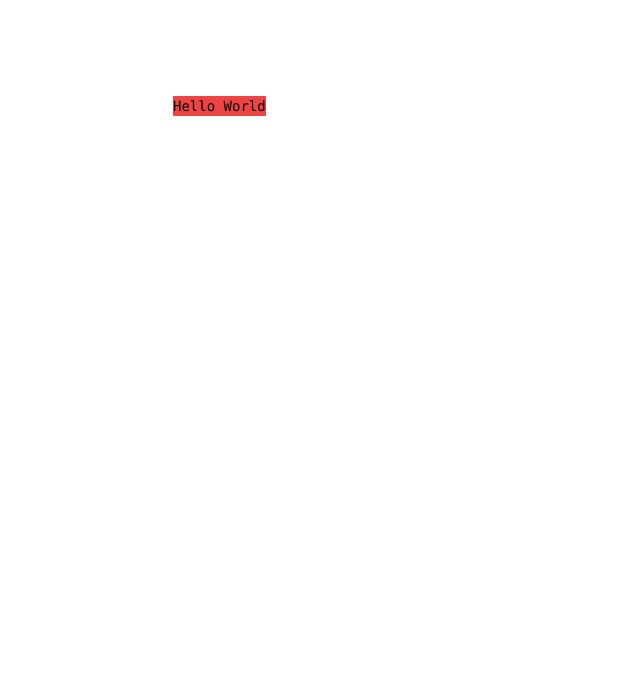
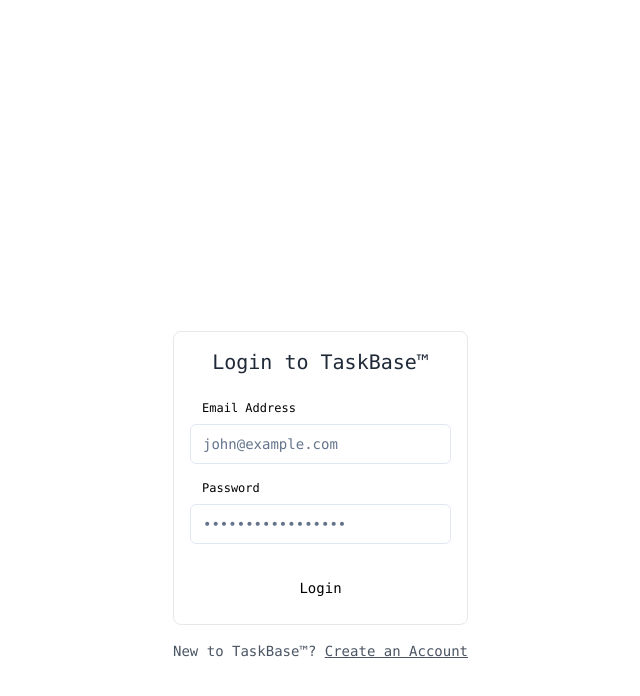
Before and after one commit to mobihack/taskbase-app, a Next.js app: page /auth/login in a window 1280 px wide. Shown: the top 696 px of the page, without its empty margins (19-659 px from the left). Built offline with nearby package versions, Linux system fonts and the light colour scheme.

Commit message:
init: initial design for login page

```diff
--- a/src/views/auth/LoginPage/LoginPage.tsx
+++ b/src/views/auth/LoginPage/LoginPage.tsx
@@ -1,3 +1,60 @@
+import { Button } from "@/components";
+import { CONFIG } from "@/config";
+import { FormField } from "@/containers";
+import clsx from "clsx";
+import Link from "next/link";
+import { SubmitHandler, useForm } from "react-hook-form";
+
 export const LoginPage = (): JSX.Element => {
-  return <div className="bg-red-500">Hello World</div>;
+  const { register, handleSubmit } = useForm({
+    defaultValues: {
+      email: "",
+      password: "",
+    },
+  });
+
+  const onSubmit: SubmitHandler<any> = (data) => console.log(data);
+
+  return (
+    <div className="min-h-screen flex flex-col items-center justify-center h-96">
+      <div
+        className={clsx(
+          "max-w-sm w-full",
+          "border border-gray",
+          "rounded-lg p-4"
+        )}
+      >
+        <h1 className="text-center text-xl text-gray-800 font-medium mb-2">
+          Login to {"TaskBase™"}
+        </h1>
+
+        <form onSubmit={handleSubmit(onSubmit)}>
+          <div className="mt-4">
+            <FormField
+              {...register("email")}
+              label="Email Address"
+              placeholder="john@example.com"
+              className="mb-2"
+            />
+            <FormField
+              {...register("password")}
+              type="password"
+              label="Password"
+              placeholder="•••••••••••••••••"
+            />
+
+            <Button width="full" className="mt-6">
+              Login
+            </Button>
+          </div>
+        </form>
+      </div>
+      <p className="text-sm text-gray-600 mt-4">
+        New to {"TaskBase™"}?{" "}
+        <Link className="text-brand-main underline" href="/auth/signup">
+          Create an Account
+        </Link>
+      </p>
+    </div>
+  );
 };
```
